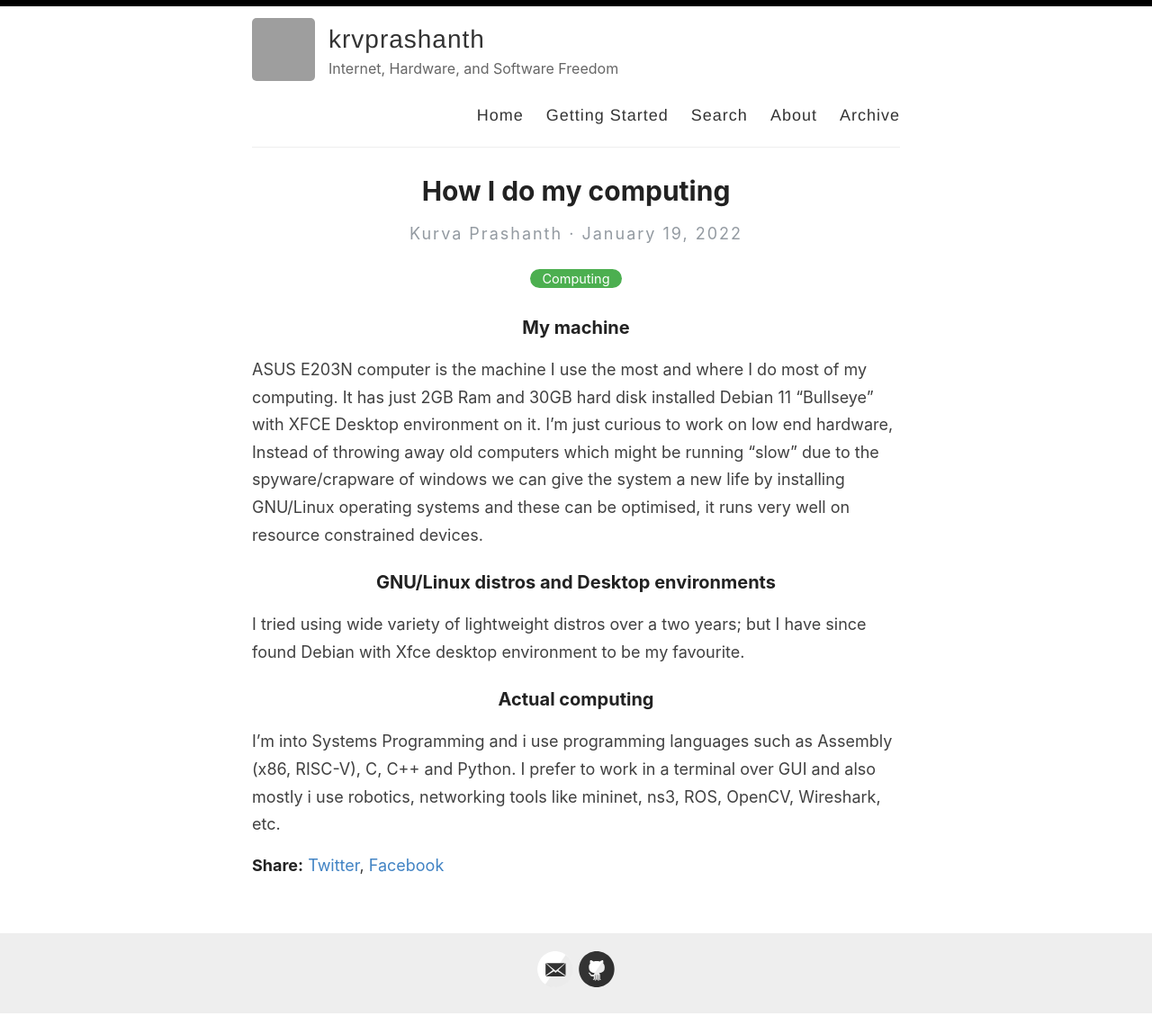
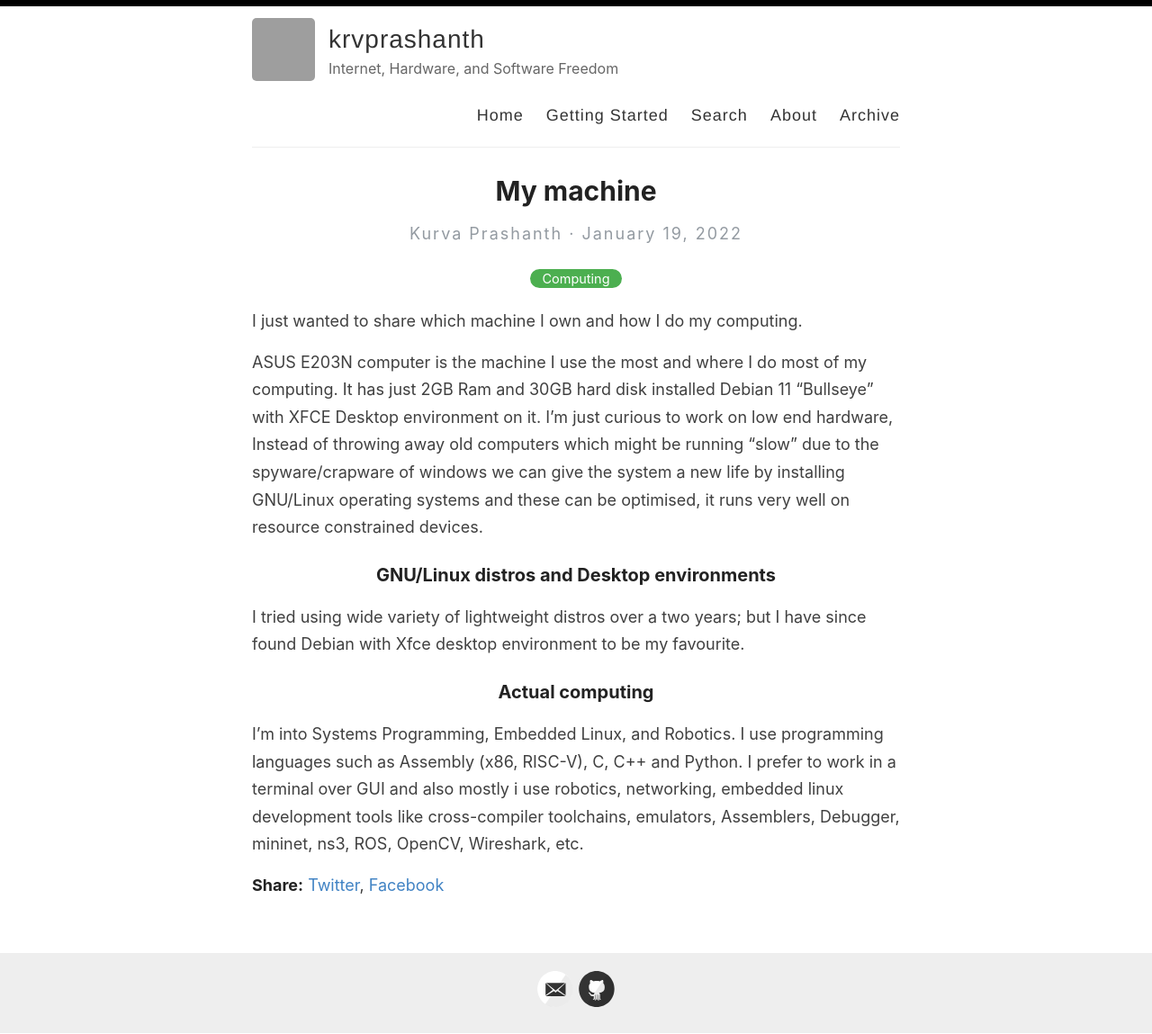
Before and after one commit to krvprashanth/krvprashanth.github.io, a Jekyll site: the page built from _posts/2022-19-01-My-machine.md, in a window 1280 px wide. Shown: the whole page at 90% size. Built offline with Jekyll 4.4.1, drawn with Linux system fonts in a browser that asks for light colours; before the commit the page ends 1127 px from its top, so only the background shows below that; grey boxes are pictures that could not be loaded.

Commit message:
initial commit

```diff
--- a/_posts/2022-19-01-How-I-do-my-computing.md
+++ b/_posts/2022-19-01-My-machine.md
@@ -1,11 +1,13 @@
 ---
 layout: post
-title: How I do my computing
+title: My machine
 date:  2022-01-19 11:27:00 +0900
 categories: [Computing]
 tags: [GNU/Linux, Experiences]
 ---
-### My machine
+
+I just wanted to share which machine I own and how I do my computing.
+
 ASUS E203N computer is the machine I use the most and where I do most of my computing. It has just 2GB Ram and 30GB hard disk installed Debian 11 "Bullseye" with XFCE Desktop environment on it. I'm just curious to work on low end hardware, Instead of throwing away old computers which might be running "slow" due to the spyware/crapware of  windows we can give the system a new life by installing GNU/Linux operating systems and these can be optimised, it runs very well on resource constrained devices.
 
 ### GNU/Linux distros and Desktop environments
@@ -14,4 +16,4 @@ I tried using wide variety of lightweight distros over a two years; but I have s
 
 ### Actual computing
 
-I'm into Systems Programming and i use programming languages such as Assembly (x86, RISC-V), C, C++ and Python. I prefer to work in a terminal over GUI and also mostly i use robotics, networking tools like mininet, ns3, ROS, OpenCV, Wireshark, etc.
+I'm into Systems Programming, Embedded Linux, and Robotics. I use programming languages such as Assembly (x86, RISC-V), C, C++ and Python. I prefer to work in a terminal over GUI and also mostly i use robotics, networking, embedded linux development tools like cross-compiler toolchains, emulators, Assemblers, Debugger, mininet, ns3, ROS, OpenCV, Wireshark, etc.
```
Also changed, not shown: _posts/darkpatterns.md (added, +10 -0 lines).
